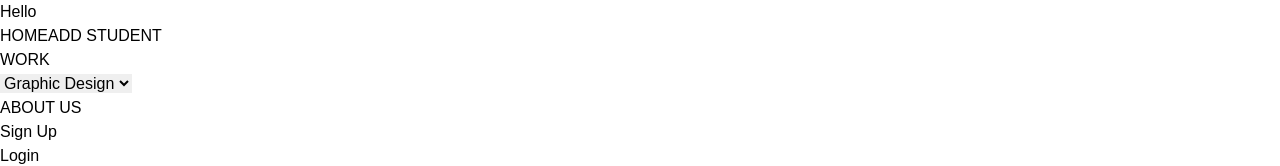
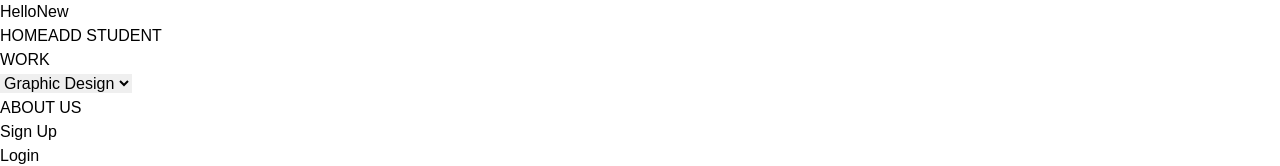
Before and after one commit to dibidesigner/mern-crud-operation, a React (Vite) app in the folder frontend/: page / in a window 1280 px wide. Shown: the top 166 px of the page. Built offline with nearby package versions, Linux system fonts and the light colour scheme; a web font is replaced by a local one.

Commit message:
Hellonew

```diff
--- a/frontend/src/Component/Navbar.jsx
+++ b/frontend/src/Component/Navbar.jsx
@@ -9,7 +9,7 @@ function Header() {
     <>
        <section className='w-screen h-20 bg-[#090B27] flex justify-center items-center text-white text-[20px] login'>
                <Link to='/' className='lg:w-[20%] w-[40%] h-full flex justify-center items-center'>
-                Hello
+                HelloNew
                </Link>
                <div className='lg:w-[50%] w-[0%] h-full flex flex-row justify-center items-center xl:gap-24 lg:gap-16 lg:visible invisible'>
                   <Link to='/' className='cursor-pointer hover:text-[#A8E629]'>HOME</Link>
```
